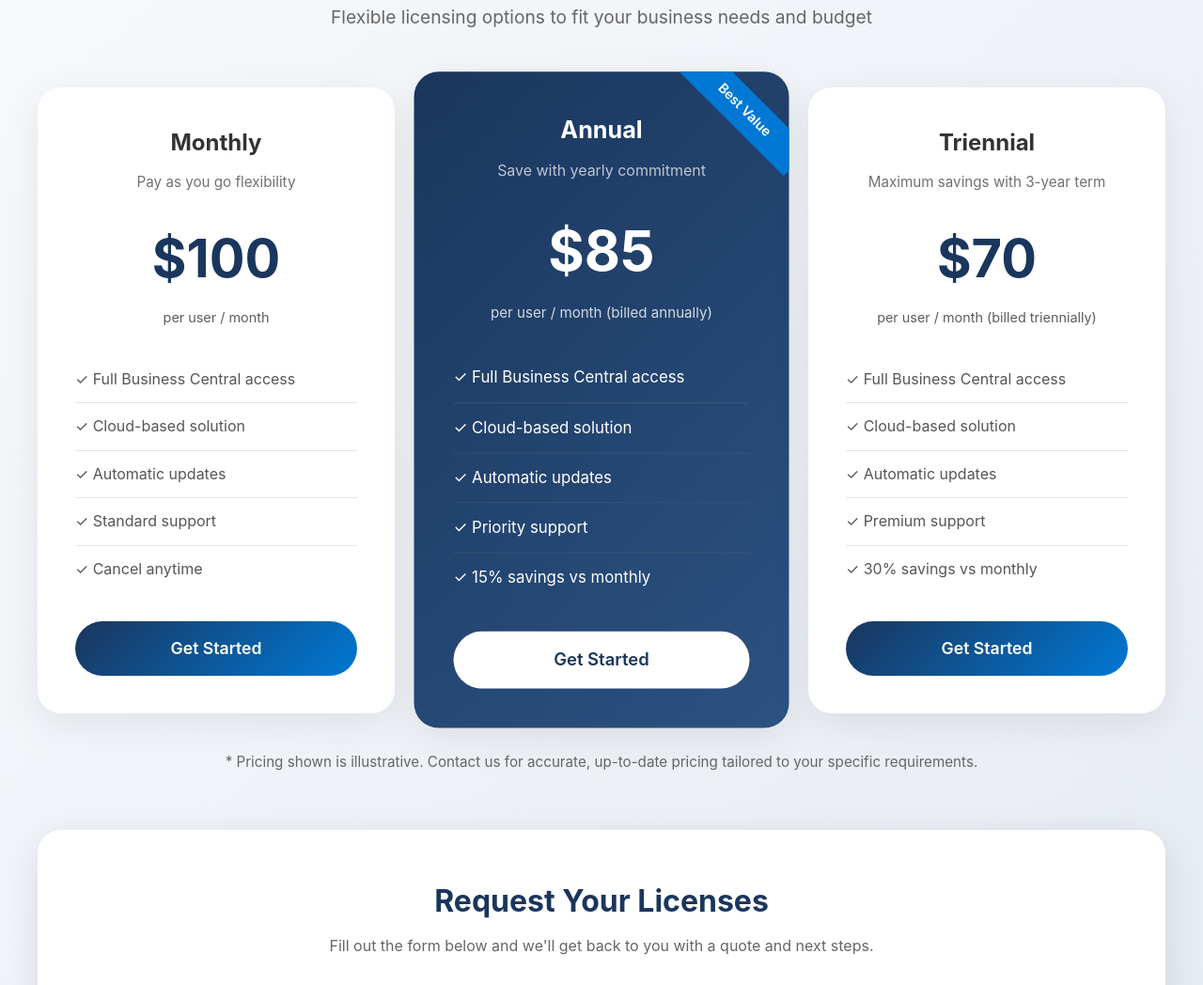
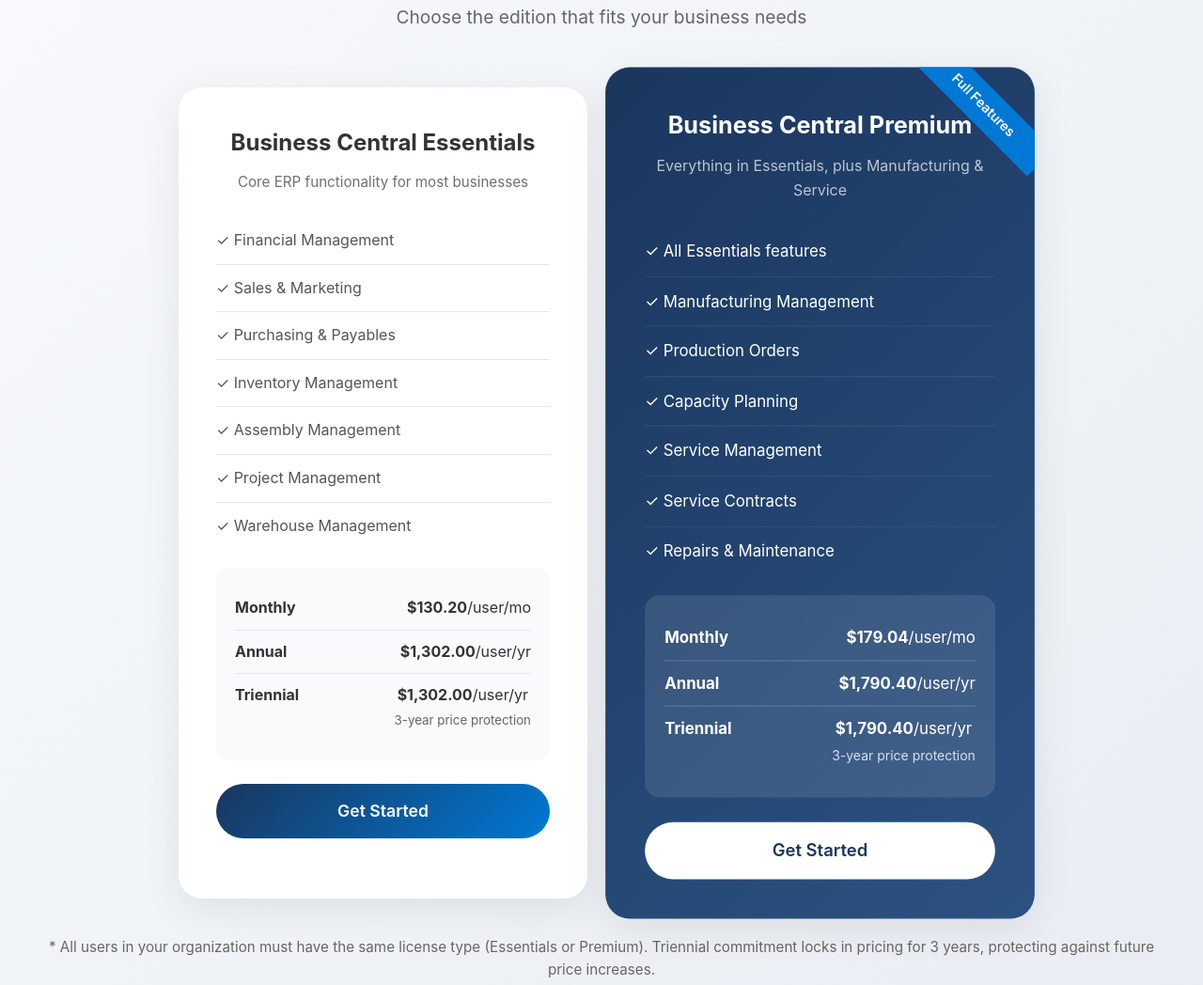
Before and after one commit to gsandham/AWebSite, a plain HTML site: page index.html in a window 1280 px wide. Shown: the part 3345-4393 px from the top of the page at 94% size. Drawn offline with Linux system fonts and the light colour scheme.

Commit message:
Update index.html

```diff
--- a/index.html
+++ b/index.html
@@ -1002,57 +1002,72 @@
     <section id="pricing">
         <div class="container">
             <h2 class="section-title">Business Central Pricing</h2>
-            <p class="section-subtitle">Flexible licensing options to fit your business needs and budget</p>
+            <p class="section-subtitle">Choose the edition that fits your business needs</p>
 
-            <div class="pricing-grid">
+            <div class="pricing-grid" style="grid-template-columns: repeat(2, 1fr); max-width: 900px; margin: 0 auto;">
+                <!-- Business Central Essentials -->
                 <div class="pricing-card">
-                    <h3>Monthly</h3>
-                    <p class="billing-period">Pay as you go flexibility</p>
-                    <div class="price">$100</div>
-                    <p class="price-note">per user / month</p>
-                    <ul class="pricing-features">
-                        <li>✓ Full Business Central access</li>
-                        <li>✓ Cloud-based solution</li>
-                        <li>✓ Automatic updates</li>
-                        <li>✓ Standard support</li>
-                        <li>✓ Cancel anytime</li>
+                    <h3>Business Central Essentials</h3>
+                    <p class="billing-period">Core ERP functionality for most businesses</p>
+                    <ul class="pricing-features" style="margin-bottom: 20px;">
+                        <li>✓ Financial Management</li>
+                        <li>✓ Sales & Marketing</li>
+                        <li>✓ Purchasing & Payables</li>
+                        <li>✓ Inventory Management</li>
+                        <li>✓ Assembly Management</li>
+                        <li>✓ Project Management</li>
+                        <li>✓ Warehouse Management</li>
                     </ul>
-                    <a href="#order-form" class="pricing-cta" onclick="selectPlan('Monthly')">Get Started</a>
+                    <div style="background: #f8fafc; border-radius: 15px; padding: 20px; margin-top: 20px;">
+                        <div style="display: flex; justify-content: space-between; padding: 10px 0; border-bottom: 1px solid #e2e8f0;">
+                            <span><strong>Monthly</strong></span>
+                            <span><strong>$130.20</strong>/user/mo</span>
+                        </div>
+                        <div style="display: flex; justify-content: space-between; padding: 10px 0; border-bottom: 1px solid #e2e8f0;">
+                            <span><strong>Annual</strong></span>
+                            <span><strong>$1,302.00</strong>/user/yr</span>
+                        </div>
+                        <div style="display: flex; justify-content: space-between; padding: 10px 0;">
+                            <span><strong>Triennial</strong></span>
+                            <span><strong>$1,302.00</strong>/user/yr<br><small style="color: #666;">3-year price protection</small></span>
+                        </div>
+                    </div>
+                    <a href="#order-form" class="pricing-cta" style="margin-top: 25px;" onclick="selectPlan('Essentials')">Get Started</a>
                 </div>
 
+                <!-- Business Central Premium -->
                 <div class="pricing-card featured">
-                    <div class="pricing-badge">Best Value</div>
-                    <h3>Annual</h3>
-                    <p class="billing-period">Save with yearly commitment</p>
-                    <div class="price">$85</div>
-                    <p class="price-note">per user / month (billed annually)</p>
-                    <ul class="pricing-features">
-                        <li>✓ Full Business Central access</li>
-                        <li>✓ Cloud-based solution</li>
-                        <li>✓ Automatic updates</li>
-                        <li>✓ Priority support</li>
-                        <li>✓ 15% savings vs monthly</li>
+                    <div class="pricing-badge">Full Features</div>
+                    <h3>Business Central Premium</h3>
+                    <p class="billing-period">Everything in Essentials, plus Manufacturing & Service</p>
+                    <ul class="pricing-features" style="margin-bottom: 20px;">
+                        <li>✓ All Essentials features</li>
+                        <li>✓ Manufacturing Management</li>
+                        <li>✓ Production Orders</li>
+                        <li>✓ Capacity Planning</li>
+                        <li>✓ Service Management</li>
+                        <li>✓ Service Contracts</li>
+                        <li>✓ Repairs & Maintenance</li>
                     </ul>
-                    <a href="#order-form" class="pricing-cta" onclick="selectPlan('Annual')">Get Started</a>
-                </div>
-
-                <div class="pricing-card">
-                    <h3>Triennial</h3>
-                    <p class="billing-period">Maximum savings with 3-year term</p>
-                    <div class="price">$70</div>
-                    <p class="price-note">per user / month (billed triennially)</p>
-                    <ul class="pricing-features">
-                        <li>✓ Full Business Central access</li>
-                        <li>✓ Cloud-based solution</li>
-                        <li>✓ Automatic updates</li>
-                        <li>✓ Premium support</li>
-                        <li>✓ 30% savings vs monthly</li>
-                    </ul>
-                    <a href="#order-form" class="pricing-cta" onclick="selectPlan('Triennial')">Get Started</a>
+                    <div style="background: rgba(255,255,255,0.1); border-radius: 15px; padding: 20px; margin-top: 20px;">
+                        <div style="display: flex; justify-content: space-between; padding: 10px 0; border-bottom: 1px solid rgba(255,255,255,0.2);">
+                            <span><strong>Monthly</strong></span>
+                            <span><strong>$179.04</strong>/user/mo</span>
+                        </div>
+                        <div style="display: flex; justify-content: space-between; padding: 10px 0; border-bottom: 1px solid rgba(255,255,255,0.2);">
+                            <span><strong>Annual</strong></span>
+                            <span><strong>$1,790.40</strong>/user/yr</span>
+                        </div>
+                        <div style="display: flex; justify-content: space-between; padding: 10px 0;">
+                            <span><strong>Triennial</strong></span>
+                            <span><strong>$1,790.40</strong>/user/yr<br><small style="opacity: 0.8;">3-year price protection</small></span>
+                        </div>
+                    </div>
+                    <a href="#order-form" class="pricing-cta" style="margin-top: 25px;" onclick="selectPlan('Premium')">Get Started</a>
                 </div>
             </div>
 
-            <p class="pricing-note">* Pricing shown is illustrative. Contact us for accurate, up-to-date pricing tailored to your specific requirements.</p>
+            <p class="pricing-note">* All users in your organization must have the same license type (Essentials or Premium). Triennial commitment locks in pricing for 3 years, protecting against future price increases.</p>
 
             <!-- Order Form -->
             <div class="order-form-container" id="order-form">
@@ -1077,12 +1092,20 @@
                             <input type="tel" id="order-phone" name="phone">
                         </div>
                         <div class="form-group">
-                            <label for="order-plan">Billing Plan *</label>
+                            <label for="order-edition">Edition *</label>
+                            <select id="order-edition" name="edition" required>
+                                <option value="">Select an edition...</option>
+                                <option value="Essentials">Business Central Essentials</option>
+                                <option value="Premium">Business Central Premium</option>
+                            </select>
+                        </div>
+                        <div class="form-group">
+                            <label for="order-plan">Billing Term *</label>
                             <select id="order-plan" name="plan" required>
-                                <option value="">Select a plan...</option>
+                                <option value="">Select billing term...</option>
                                 <option value="Monthly">Monthly</option>
-                                <option value="Annual">Annual (15% savings)</option>
-                                <option value="Triennial">Triennial (30% savings)</option>
+                                <option value="Annual">Annual Commitment</option>
+                                <option value="Triennial">Triennial (3-Year Price Protection)</option>
                             </select>
                         </div>
                         <div class="form-group">
@@ -1203,10 +1226,10 @@
         </div>
     </footer>
     <script>
-        // Pre-select plan when clicking pricing card buttons
-        function selectPlan(plan) {
+        // Pre-select edition when clicking pricing card buttons
+        function selectPlan(edition) {
             setTimeout(() => {
-                document.getElementById('order-plan').value = plan;
+                document.getElementById('order-edition').value = edition;
             }, 100);
         }
 
@@ -1216,6 +1239,7 @@
             const email = document.getElementById('order-email').value;
             const company = document.getElementById('order-company').value;
             const phone = document.getElementById('order-phone').value;
+            const edition = document.getElementById('order-edition').value;
             const plan = document.getElementById('order-plan').value;
             const users = document.getElementById('order-users').value;
             const notes = document.getElementById('order-notes').value;
@@ -1232,7 +1256,8 @@
 
 Order Details:
 --------------
-Billing Plan: ${plan}
+Edition: Business Central ${edition}
+Billing Term: ${plan}
 Number of Users: ${users}
 
 Additional Notes:
```
